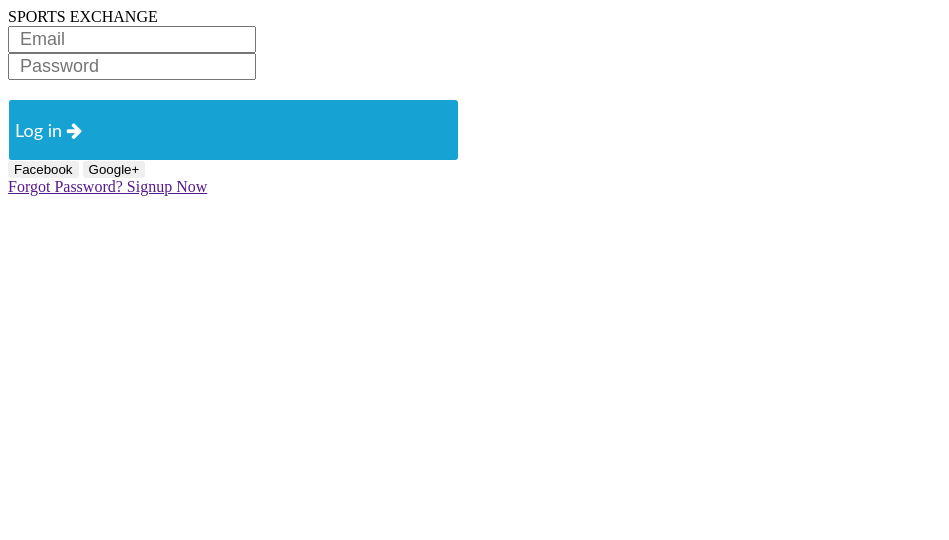
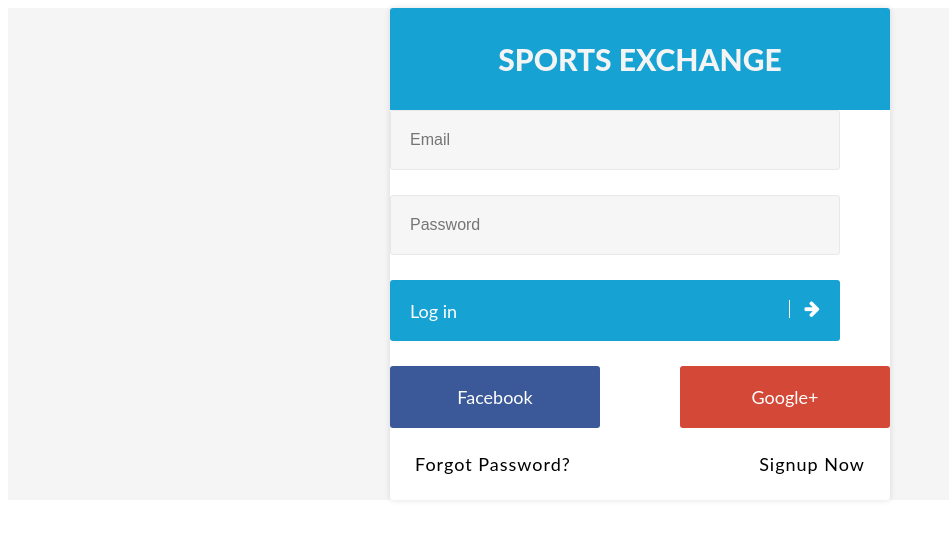
Before and after one commit to surajsingh23/design, a plain HTML site: page login-page/index.html in a window 1280 px wide. Shown: the whole page, without its empty margins (0-949 px from the left). Drawn offline with Linux system fonts and the light colour scheme; files that its build step writes are made by us from their sources.

Commit message:
Update style.css

```diff
--- a/login-page/style.css
+++ b/login-page/style.css
@@ -1,112 +1,115 @@
-.login-screen{
+main{
+	font-family: lato;
+	display: flex;
+	background: whitesmoke;
+	justify-content: center;
+	align-items: center;
+	width: 100%;
+}
+a{
+	text-decoration: none;
+}
+a:visited, a:link, a:active{
+	color: black;
+}
+input:focus{
+	outline: none;
+}
+button:focus{
+	outline: none;
+}
+.box{
 	border-radius: 3px;
-background-color:  #ffffff;
+	width: 500px;
+	height: auto;
+	background: #fff;
 	box-shadow: 0px 0px 6px 0px rgba(0, 0, 0, 0.12);
+	text-align: center;
+}
+.header-text{
 	width: 500px;
-height: 480px;
-text-align: center;
-margin-top: 90px;
-margin-left: 30%;
+	height: auto;
+	background: #17a2d4;
+	border-top-right-radius: 3px;
+	border-top-left-radius: 3px;
+	display: flex;
+	justify-content: center;
+	align-items: center;
+	padding: 33px 0;
 }
-.logo-text{
-border-top-left-radius: 3px;
-border-top-right-radius: 3px;
-background-color:  #17a2d4;
-width: 500px;
-height: 100px;
-
-
-}
-.logtext{
-
-font-family: Lato;
-color:  #f4f4f4;
-font-size: 30px;
+.heading{
+	color: #f4f4f4;
 	font-weight: 800;
 	text-align: center;
-padding-top: 30px;
+	font-size: 30px;
 }
-.input{
-
-border-width: 1px;
-border-color:  #e8e8e8;
-border-style: solid;
-background-color:  #f6f6f6;
-width: 448px;
-height: 58px;
-margin-top: 20px;
+.inner-content{
+	padding: 25px 25px 0 25px;
 }
-.logtext{
-    margin-top: 20px;
+.form{
+	width: 100%;
+	padding-bottom: 25px;
+	display: flex;
+	justify-content: space-between;
 }
-button{
-    border:none;
+.form-element{
+	width: 410px;
 	border-radius: 3px;
+	border: 1px solid #e8e8e8;
+	background: #f6f6f6;
+	padding: 20px 19px;
+	font-size: 16px;
 }
-input:focus{
-    outline:none;
+.form-button{
+	border-radius: 3px;
+	border: none;
+	color: #fff;
+	font-size: 18px;
+	font-weight: 400;
+	padding: 19.5px 20px;
 }
 .login-button{
-text-align: left;
-font-family: Lato;
-color:  #ffffff;
+	background: #17a2d4;
+}
+.fb-button{
+	background: #3b5998;
+	width: 210px;
+}
+.google-button{
+	background: #d34836;
+	width: 210px;
+}
+.form-button-full-width{
+	width: 450px;
+}
+.btn-text{
+	font-family: lato;
+	color: #fff;
 	font-size: 18px;
 	font-weight: 400;
-border-left: 1px solid white;
-background-color:  #17a2d4;
-width: 450px;
-height: 60px;
-margin-top: 20px;
 }
-.fb-login-button{
-
-background-color:  #3b5998;
-width: 210px;
-height: 60px;
-margin-top: 20px;
-margin-right: 20px;
-font-family: Lato;
-color:  #ffffff;
+.icon{
+	border-left: 1px solid #fff;
+	padding-left: 15px;
+}
+.left{
+	float: left;
+	text-align: left;
+}
+.right{
+	float: right;
+	color: white;
+}
+.footer-item{
+	display: flex;
+	justify-content: space-between;
+	padding: 0 25px 25px;
+}
+.footer-text{
+	font-family: lato;
+	color: #fff;
 	font-size: 18px;
 	font-weight: 400;
-text-align: center;
+	color: black;
+	letter-spacing: 1px;
 }
-.google-login-button{
-
-background-color:  #d34836;
-width: 210px;
-height: 60px;
-margin-top: 20px;
-font-family: Lato;
-color:  #ffffff;
-font-size: 18px;
-font-weight: 400;
-text-align: center;
-}
-.forgotpass{
-
-margin-top: 20px;
-font-family: Lato;
-color:  #000000;
-font-size: 18px;
-font-weight: 400;
-text-align: center;
-}
-.signup{
-
-margin-top: 20px;
-font-family: Lato;
-color:  #000000;
-font-size: 18px;
-font-weight: 400;
-text-align: center;
-}
-
-input{
-    font-size: 18px;
-   padding-left: 10px;
-}
-.img{
-border-left: 1px solid;
-    margin-left: 340;
-}
```
Lines whose indentation alone changed are shown as unchanged.
